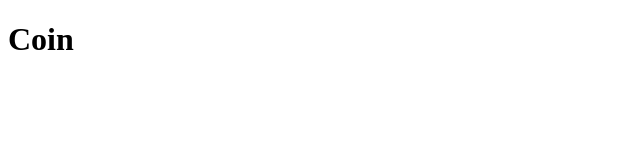
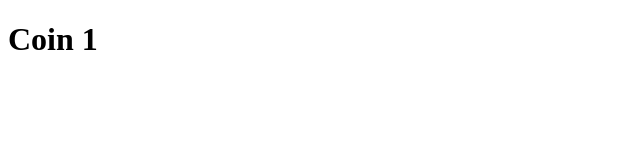
Before and after one commit to jnl1128/crypto-tracker, a React (Create React App) app: page /1 in a window 1280 px wide. Shown: the top 160 px of the page, without its empty margins (0-640 px from the left). Built offline with nearby package versions, Linux system fonts and the light colour scheme.

Commit message:
[FEAT] useParams를 사용해 url의 파라미터 가져오기

```diff
--- a/src/routes/Coin.tsx
+++ b/src/routes/Coin.tsx
@@ -1,5 +1,13 @@
+import { useParams } from "react-router-dom";
+
+interface RouteParams {
+    coinId: string;
+}
+
 function Coin() {
-    return <h1>Coin</h1>;
+    // const { coinId } = useParams<{ coinId: string }>();
+    const { coinId } = useParams<RouteParams>();
+    return <h1>Coin {coinId}</h1>;
 }
 
 export default Coin;
```
